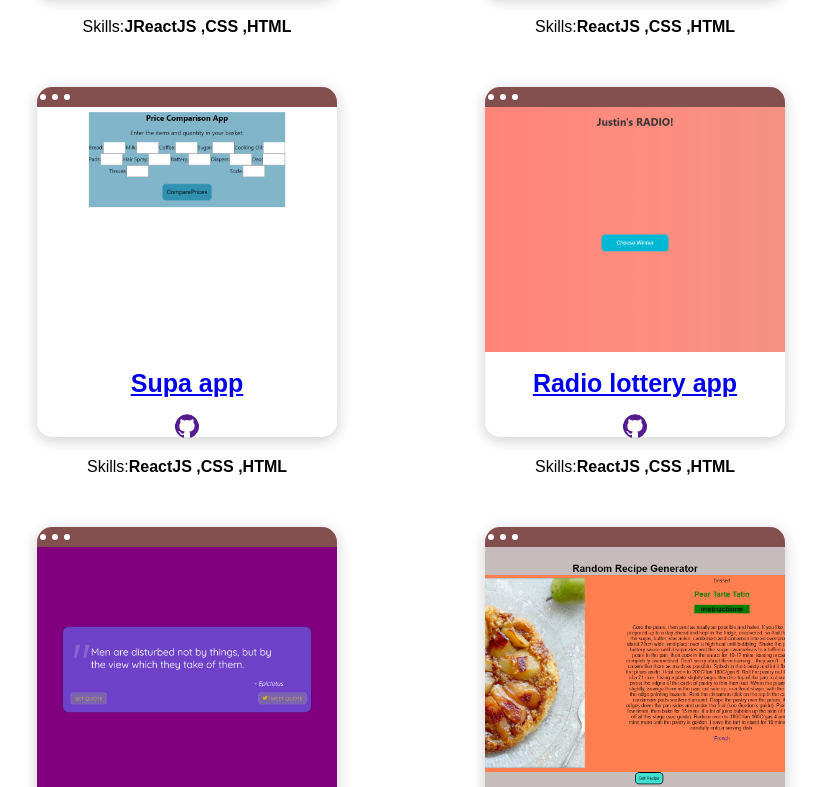
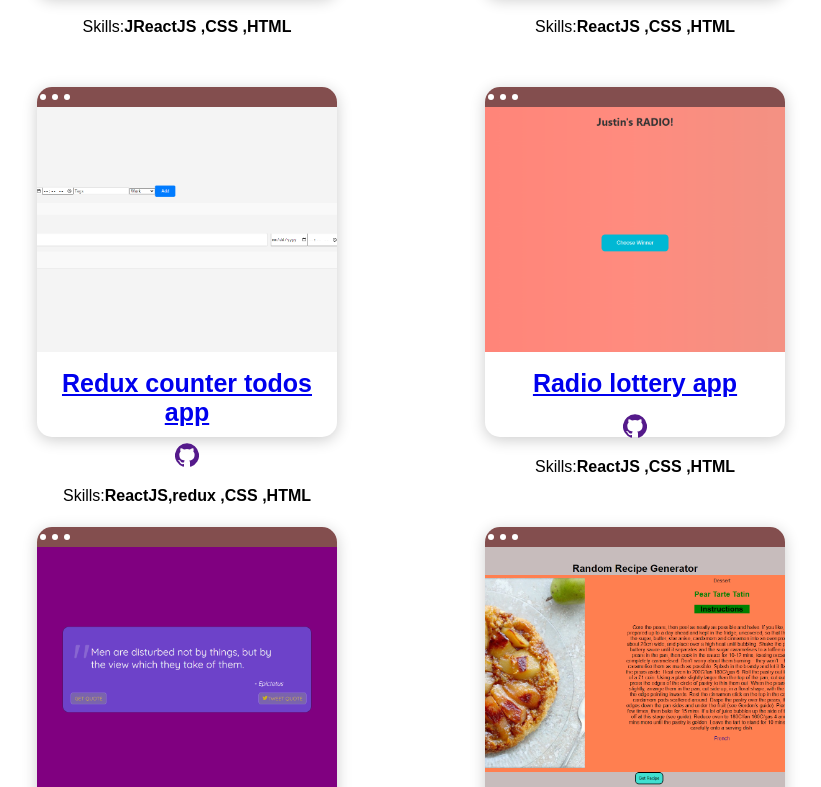
Before and after one commit to JKiboi/portfolio, a React (Create React App) app: page /projects in a window 1280 px wide. Shown: the part 2333-3120 px from the top of the page, without its empty margins (229-1050 px from the left). Built offline with nearby package versions, Linux system fonts and the light colour scheme.

Commit message:
new redux app addition and re arrangements on list

```diff
--- a/src/resources/ProjectList.js
+++ b/src/resources/ProjectList.js
@@ -12,6 +12,7 @@ import supa from "../assets/supa.png";
 import radio from "../assets/radio.png";
 import onlinebiddingapp from "../assets/onlinebiddingapp.png";
 import waterapp from "../assets/annelle-home.png";
+import reduxapp from "../assets/reduxapp.png";
 
 export const ProjectList = [
   {
@@ -106,10 +107,10 @@ export const ProjectList = [
 
   {
     id: 11,
-    image: supa,
-    link: "https://supa-app.netlify.app/",
-    name: "Supa app",
-    skills: "ReactJS ,CSS ,HTML",
+    image: reduxapp,
+    link: "https://redux-counter-todo-app.onrender.com/",
+    name: "Redux counter todos app",
+    skills: "ReactJS,redux ,CSS ,HTML",
     github: "",
   },
 
@@ -139,4 +140,14 @@ export const ProjectList = [
     skills: "ReactJS ,CSS ,HTML",
     github: "https://github.com/JKiboi/random-recipe-app.git",
   },
+
+  {
+    id: 14,
+    image: supa,
+    link: "https://supa-app.netlify.app/",
+    name: "Supa app",
+    skills: "ReactJS ,CSS ,HTML",
+    github: "",
+  },
+
 ];
```
Also changed, not shown: src/assets/reduxapp.png (added).
